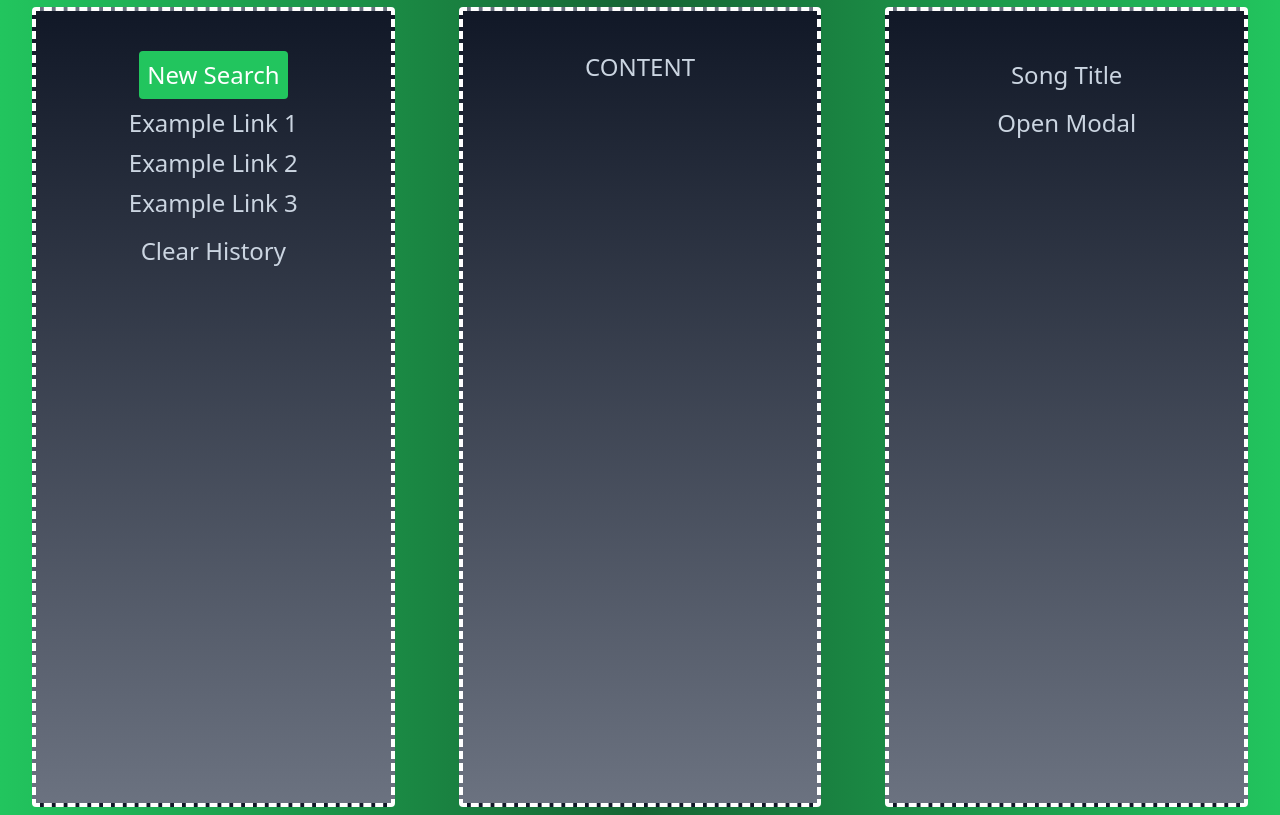
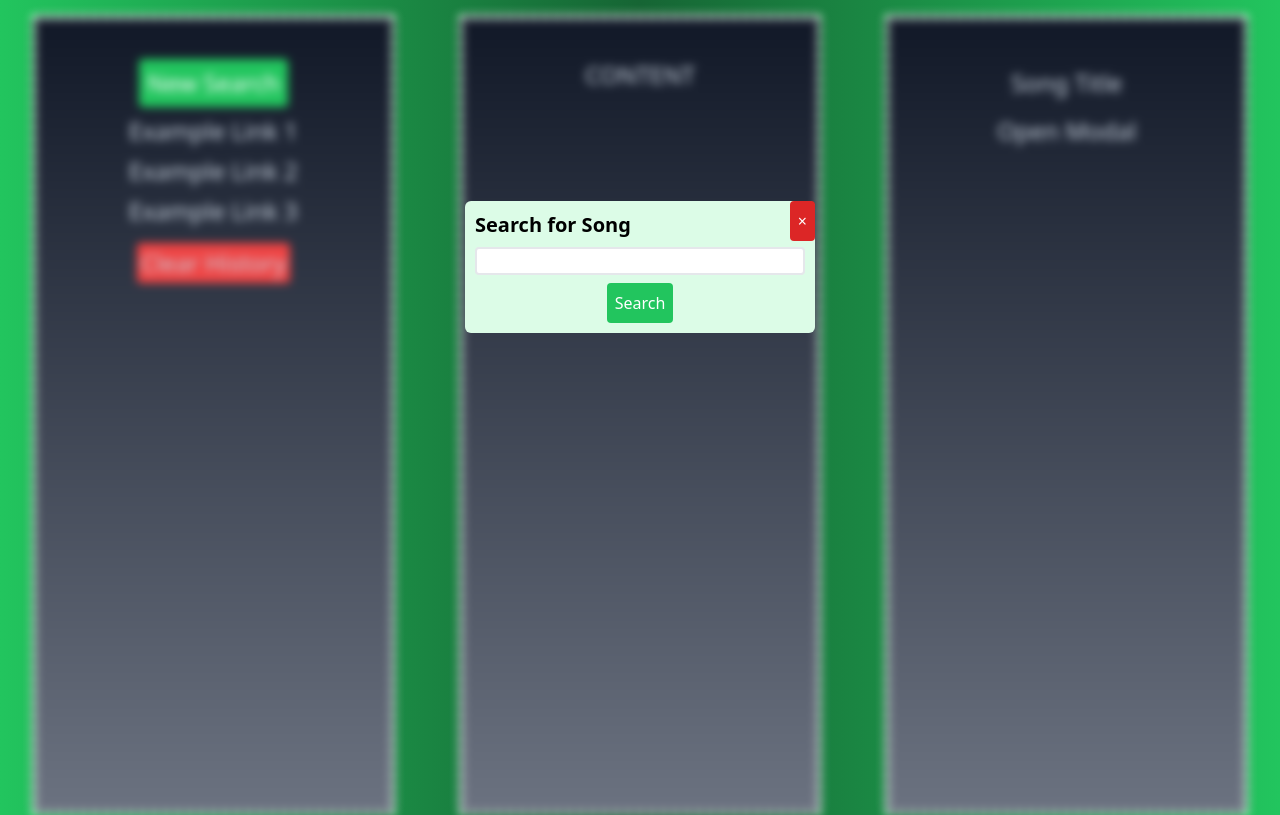
Before and after one commit to Lawster12/project-1, a plain HTML site: page index.html in a window 1280 px wide. Both pictures are taken after a click on the button "New Search". Shown: the part 133-948 px from the top of the page. Drawn offline with nearby package versions, Linux system fonts and the light colour scheme.

Commit message:
updated modal

```diff
--- a/assets/css/style.css
+++ b/assets/css/style.css
@@ -1,11 +1,15 @@
 
 
 #search-modal-container {
-    width: 100%;
+    /* width: 100%; */
 
-    position: fixed;
+    position: absolute;
 
-    top: 10px;
+    transform: translate(-50%, -50%);
+    top: 50%;
+    left: 50%;
+
+
 
     display: flex;
     justify-content: center;
@@ -14,10 +18,17 @@
 }
 
 #search-modal-content {
-    width: 100%;
+    /* width: 100%; */
 
     max-width: 700px;
     min-width: 350px;
 
     padding: 10px;
 }
+
+.modal-background{
+    filter: blur(5px);
+    position: absolute;
+    width: 100%;
+    height: 100%;
+}
--- a/assets/js/index.js
+++ b/assets/js/index.js
@@ -3,6 +3,8 @@ const searchModalCancelBtn = $('#search-modal-cancel')
 
 function closeModal() {
     searchModalRootEl.css('display', 'none')
+    document.querySelector('main').classList.remove('modal-background')
+    document.querySelector('.modal-button').disabled = false
 }
 
 function toggleModal() {
@@ -11,12 +13,15 @@ function toggleModal() {
 
     if (elDisplay === 'flex') {
         searchModalRootEl.css('display', 'none')
+
     }
 
     if (elDisplay === 'none') {
         searchModalRootEl.css('display', 'flex')
+        document.querySelector('main').classList.add('modal-background')
+        document.querySelector('.modal-button').disabled = true
     }
 }
 
-$('#new-search').on("click", toggleModal)
-searchModalCancelBtn.on("click", closeModal)
+$('#new-search').on("click", toggleModal);
+searchModalCancelBtn.on("click", closeModal);
--- a/index.html
+++ b/index.html
@@ -1,54 +1,46 @@
 <!DOCTYPE html>
 <html lang="en">
+
 <head>
     <meta charset="UTF-8">
     <meta name="viewport" content="width=device-width, initial-scale=1.0">
     <title>Song App</title>
 
-    <script src="https://code.jquery.com/jquery-3.7.1.min.js" integrity="sha256-/JqT3SQfawRcv/BIHPThkBvs0OEvtFFmqPF/lYI/Cxo=" crossorigin="anonymous"></script>
+    <script src="https://code.jquery.com/jquery-3.7.1.min.js"
+        integrity="sha256-/JqT3SQfawRcv/BIHPThkBvs0OEvtFFmqPF/lYI/Cxo=" crossorigin="anonymous"></script>
     <script src="https://cdn.tailwindcss.com"></script>
 
     <link rel="stylesheet" href="./assets/css/style.css">
 </head>
-<body class="bg-gradient-to-r from-green-500 via-green-800 to-green-500">
-    <!-- search modal -->
-    <div id="search-modal-container">
-        <div id="search-modal-content" class="transition-all duration-100 ease-in-out bg-white-500 hover:bg-gradient-to-r from-green-500 via-green-800 to-green-500 p-4 rounded-md rounded bg-green-100">
-            <header>
-                <strong class="text-xl">Search for Song</strong>
-            </header>
 
-            <main class="flex justify-center pt-2 pb-2">
-                <input type="text" class="border-2 rounded w-full" id="search-input">
-            </main>
+<body class="bg-gradient-to-r from-green-500 via-green-800 to-green-500 ">
 
-            <footer class="flex justify-center gap-2">
-                <button id="search-modal-cancel" class="bg-red-600 rounded p-1 text-white p-2 hover:bg-blue-600">Cancel</button>
-                <button class="bg-green-500 rounded p-1 text-white p-2 hover:bg-blue-600">Search</button>
-            </footer>
-        </div>
-    </div>
 
     <header>
-        <h1 class="text-center text-6xl font-bold m-10 bg text-white">Song App</h1>
+        <h1 class="text-center text-6xl font-bold m-10 bg text-white ">Song App</h1>
     </header>
 
-    <main class="w-full flex justify-evenly text-2xl text-center my-2 text-slate-300">
-        <section class="bg-gradient-to-t from-gray-500 to-gray-900 h-screen w-10/12 rounded border-dashed border-4 border-white container p-10 mx-8">
-            <button type="button" id="new-search" class="bg-green-500 rounded p-1 text-white p-2 hover:bg-blue-600">New Search</button>
+    <main class="w-full flex justify-evenly text-2xl text-center my-2 text-slate-300 ">
+        <section
+            class="bg-gradient-to-t from-gray-500 to-gray-900 h-screen w-10/12 rounded border-dashed border-4 border-white container p-10 mx-8">
+            <button type="button" id="new-search" class="bg-green-500 rounded p-1 text-white p-2 modal-button">New
+                Search
+            </button>
             <ul>
                 <li class="my-2"><a href="#">Example Link 1</a></li>
                 <li class="my-2"><a href="#">Example Link 2</a></li>
                 <li class="my-2"><a href="#">Example Link 3</a></li>
             </ul>
-            <button class="my-2">Clear History</button>
+            <button class="my-2 bg-red-500 rounded p-1" type="button">Clear History</button>
         </section>
 
-        <section class="bg-gradient-to-t from-gray-500 to-gray-900 h-screen w-10/12 rounded border-dashed border-4 border-white container p-10 mx-8">
+        <section
+            class="bg-gradient-to-t from-gray-500 to-gray-900 h-screen w-10/12 rounded border-dashed border-4 border-white container p-10 mx-8">
             CONTENT
         </section>
 
-        <section class="bg-gradient-to-t from-gray-500 to-gray-900 h-screen w-10/12 rounded border-dashed border-4 border-white container p-10 mx-8">
+        <section
+            class="bg-gradient-to-t from-gray-500 to-gray-900 h-screen w-10/12 rounded border-dashed border-4 border-white container p-10 mx-8">
             <h2 class="my-2">Song Title</h2>
             <div>
 
@@ -57,8 +49,31 @@
         </section>
 
     </main>
+    <!-- search modal -->
+
+    <div class="flex justify-center">
+        <div id="search-modal-container" style="display: none;">
+            <div id="search-modal-content"
+                class="transition-all duration-100 ease-in-out bg-white-500 hover:bg-gradient-to-r from-green-500 via-green-800 to-green-500 p-4 rounded-md rounded bg-green-100">
+                <header>
+                    <strong class="text-xl">Search for Song</strong>
+                </header>
+
+                <main class="flex justify-center pt-2 pb-2">
+                    <input type="text" class="border-2 rounded w-full" id="search-input">
+                </main>
+
+                <footer class="flex justify-center gap-2">
+                    <button id="search-modal-cancel"
+                        class="bg-red-600 rounded p-1 text-white p-2 hover:bg-blue-600 absolute top-0 right-0"><span>&times;</span></button>
+                    <button class="bg-green-500 rounded p-1 text-white p-2 hover:bg-blue-600">Search</button>
+                </footer>
+            </div>
+        </div>
+    </div>
 
     <script src="./assets/js/data-sources/spotify.js"></script>
     <script src="./assets/js/index.js"></script>
 </body>
+
 </html>
```
